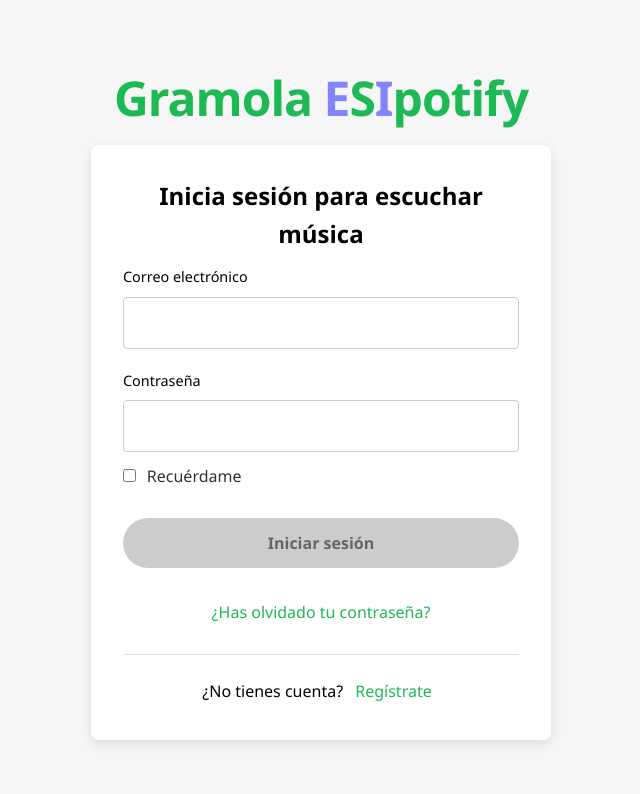
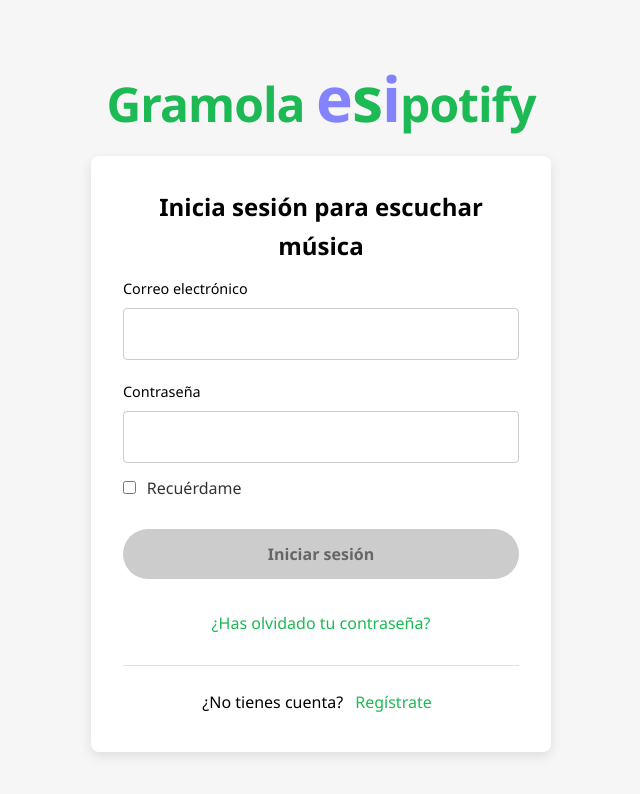
Before and after one commit to juanmariabravo/gramola-spotify-2025, an Angular app in the folder frontend/gramola_front/: page /login in a window 1280 px wide. Shown: the top 794 px of the page, without its empty margins (319-959 px from the left). Built offline with nearby package versions, Linux system fonts and the light colour scheme.

Commit message:
feat: standardize logo styling in login and register components for consistency

```diff
--- a/frontend/gramola_front/src/app/login/login.html
+++ b/frontend/gramola_front/src/app/login/login.html
@@ -1,7 +1,7 @@
 <div class="container">
     <header class="header">
-        <h1 class="logo">Gramola <span style="color: rgb(131, 131, 255);">E</span>S<span
-                style="color: rgb(131, 131, 255);">I</span>potify</h1>
+        <h1 class="logo">Gramola <span style="color: rgb(131, 131, 255); font-size: 1.3em;">e</span><span
+                style="font-size: 1.3em;">s</span><span style="color: rgb(131, 131, 255); font-size: 1.3em;">i</span>potify</h1>
     </header>
     <div class="card">
         <h2>Inicia sesión para escuchar música</h2>
--- a/frontend/gramola_front/src/app/register/register.html
+++ b/frontend/gramola_front/src/app/register/register.html
@@ -1,6 +1,7 @@
 <div class="container">
     <header class="header">
-        <h1 class="logo">Gramola <span style="color: blue;">E</span>S<span style="color: blue;">I</span>potify</h1>
+        <h1 class="logo">Gramola <span style="color: rgb(131, 131, 255); font-size: 1.3em;">e</span><span
+                style="font-size: 1.3em;">s</span><span style="color: rgb(131, 131, 255); font-size: 1.3em;">i</span>potify</h1>
     </header>
     <div class="card">
         <h2>Regístrate para empezar a escuchar</h2>
```
